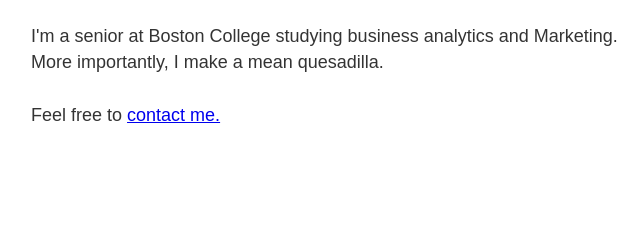
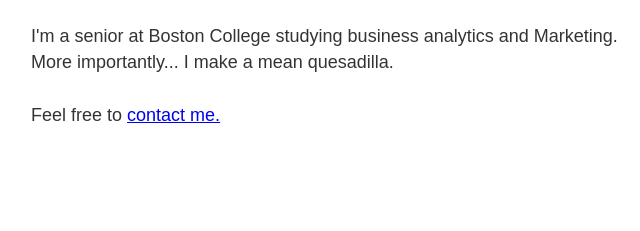
Before and after one commit to aryamurthi/aryamurthi.github.io, a Gatsby site: page /about in a window 1280 px wide. Shown: the part 262-493 px from the top of the page, 252-892 px from the left. Built offline with nearby package versions, Linux system fonts and the light colour scheme; Gatsby itself is replaced by a stand-in of ours.

Commit message:
second commit

```diff
--- a/src/pages/about.js
+++ b/src/pages/about.js
@@ -10,7 +10,7 @@
             <h1>About</h1>
             <p>
                 I'm a senior at Boston College studying business analytics and Marketing.
-                <p>More importantly, I make a mean quesadilla.</p>
+                <p>More importantly... I make a mean quesadilla.</p>
             </p>
             <p>
                  Feel free to <Link to="/contact">contact me.</Link>
```
